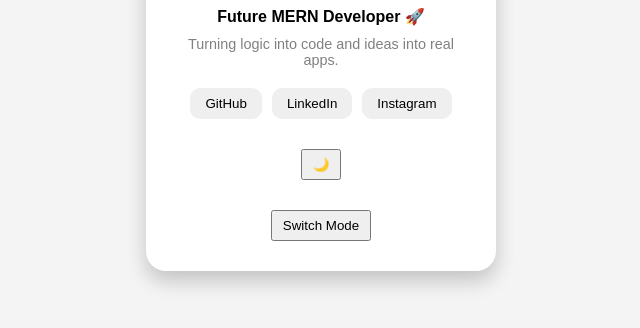
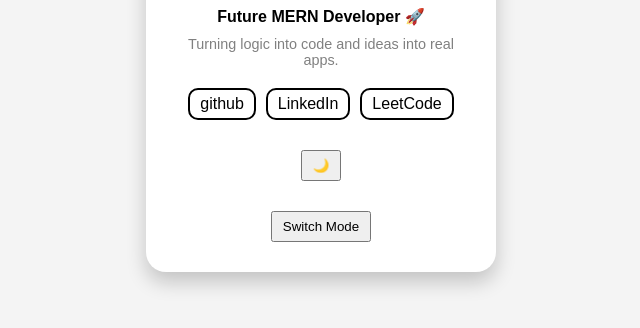
Before and after one commit to chetanchauhan715/Build-with-JS, a plain HTML site: page Profile_card/index.html in a window 1280 px wide. Shown: the part 382-710 px from the top of the page, without its empty margins (319-959 px from the left). Drawn offline with Linux system fonts and the light colour scheme.

Commit message:
add original profile links and style it

```diff
--- a/Profile_card/index.html
+++ b/Profile_card/index.html
@@ -10,26 +10,27 @@
 
     <div class="card-container">
 
-        <!-- IMAGE -->
+
         <div class="image-container">
             <img src="/Profile_card/WhatsApp Image 2025-09-15 at 2.23.18 PM.jpeg" alt="profile">
         </div>
 
-        <!-- TEXT -->
+
         <div class="text-container">
             <h2>Chetan Chauhan</h2>
             <p class="role">Future MERN Developer 🚀</p>
             <p class="bio">Turning logic into code and ideas into real apps.</p>
         </div>
 
-        <!-- BUTTONS -->
+
         <div class="button-container">
-            <button>GitHub</button>
-            <button>LinkedIn</button>
-            <button>Instagram</button>
+            <a href="https://github.com/chetanchauhan715" target="_blank">github</a>
+            <a href="https://www.linkedin.com/in/chetan-chauhan-879746231/"  target="_blank">LinkedIn</a>
+            <a href="https://leetcode.com/u/chetan99256/" target="_blank">LeetCode</a>
+
         </div>
 
-        <!-- JS FEATURES -->
+
         <button id="toggle">🌙</button>
         <button id="switch">Switch Mode</button>
 
--- a/Profile_card/style.css
+++ b/Profile_card/style.css
@@ -14,7 +14,7 @@ body {
     background-color: #f4f4f4;
 }
 
-/* CARD */
+
 .card-container {
     display: flex;
     flex-direction: column;
@@ -32,7 +32,7 @@ body {
     transform: translateY(-5px);
 }
 
-/* IMAGE */
+
 .image-container img {
     width: 150px;
     height: 150px;
@@ -41,7 +41,7 @@ body {
     border: 3px solid black;
 }
 
-/* TEXT */
+
 .text-container {
     text-align: center;
 }
@@ -57,27 +57,34 @@ body {
     color: gray;
 }
 
-/* BUTTONS */
+
 .button-container {
     display: flex;
     gap: 10px;
 }
 
-.button-container button {
-    padding: 8px 15px;
-    border: none;
+.button-container a {
+    text-decoration: none;
+    padding: 5px 10px;
+    background-color: white;
+    color: black;
+    border: 2px solid black;
     border-radius: 10px;
-    cursor: pointer;
-    transition: 0.3s;
+    transition: 0.3s ;
 }
 
-.button-container button:hover {
+.button-container a:hover {
     transform: scale(1.1);
 }
 
-/* TOGGLE BUTTONS */
+
 #toggle, #switch {
     margin-top: 10px;
     padding: 6px 10px;
     cursor: pointer;
 }
+
+.dark-card{
+    background: black;
+    color: white;
+}
```
